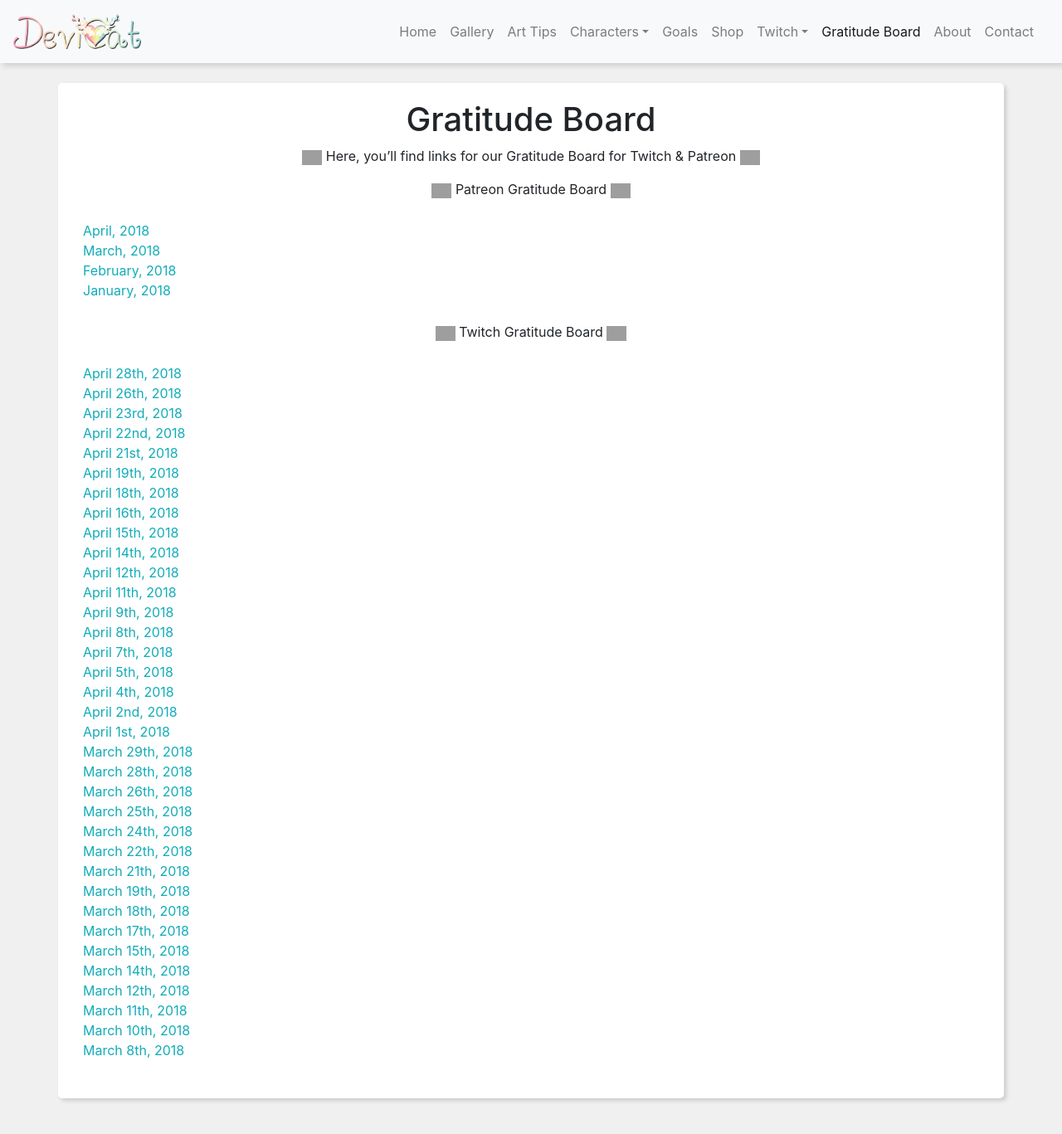
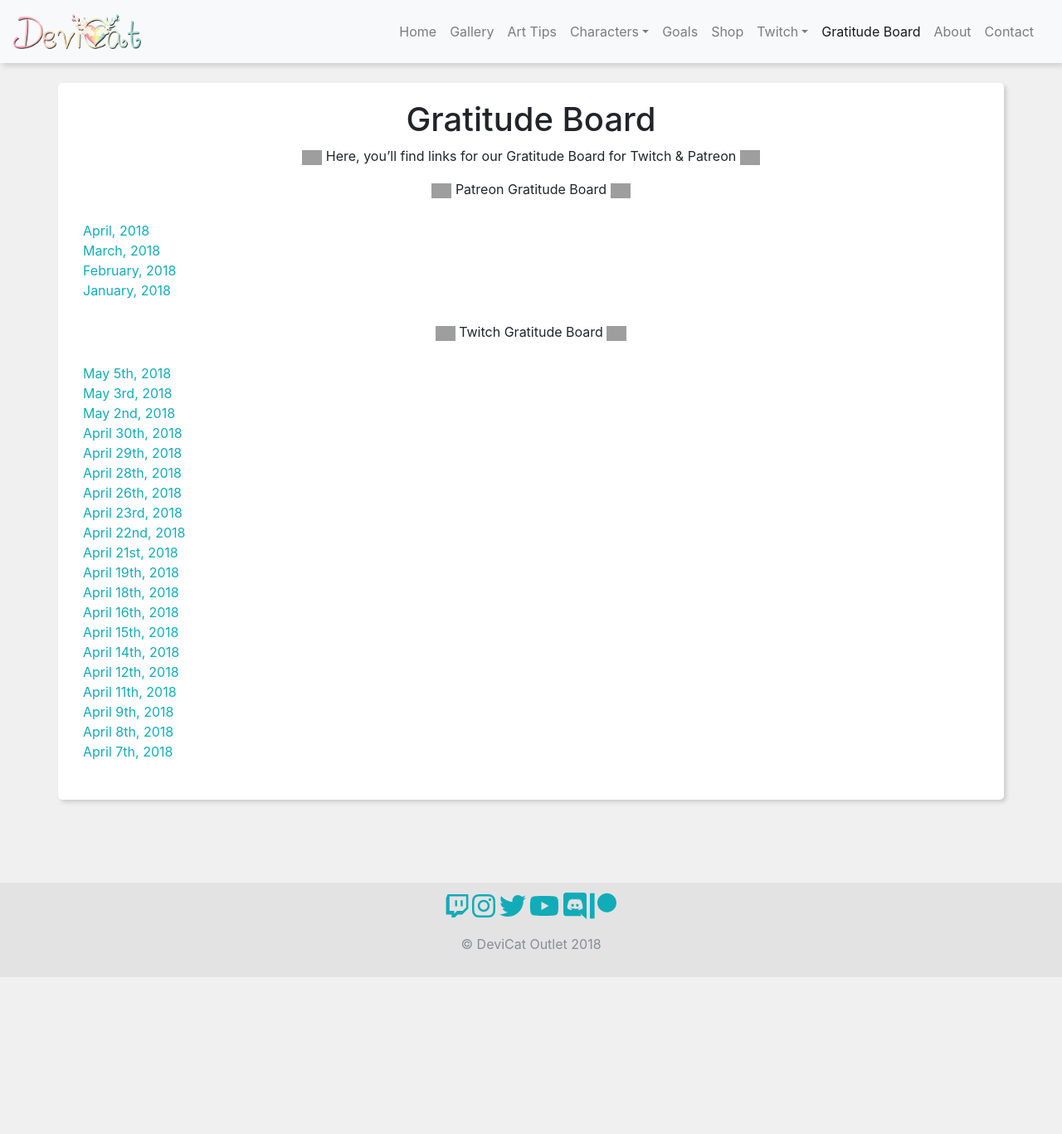
Before and after one commit to DeviCatOutlet/devicatoutlet.github.io, a Jekyll site: the page built from gratitudeboard.md, in a window 1280 px wide and 1400 px high. Shown: the top 1367 px of the window at 83% size. Built offline with Jekyll 4.4.1, drawn with Linux system fonts in a browser that asks for light colours; nearby versions of some CDN libraries; our own code applies the rules of GitHub Pages for plain Markdown files; grey boxes are pictures that could not be loaded.

Commit message:
Update Gratitude Board

```diff
--- a/gratitudeboard.md
+++ b/gratitudeboard.md
@@ -17,6 +17,13 @@
 
 
 
+
+
+* [May 5th, 2018](https://twitter.com/DeviCatOutlet/status/992936698765041664)
+* [May 3rd, 2018](https://twitter.com/DeviCatOutlet/status/992213881669013504)
+* [May 2nd, 2018](https://twitter.com/DeviCatOutlet/status/991857667567181824)
+* [April 30th, 2018](https://twitter.com/DeviCatOutlet/status/991127391027322881)
+* [April 29th, 2018](https://twitter.com/DeviCatOutlet/status/990766305124016128)
 * [April 28th, 2018](https://twitter.com/DeviCatOutlet/status/990405340456988679)
 * [April 26th, 2018](https://twitter.com/DeviCatOutlet/status/989678443934646272)
 * [April 23rd, 2018](https://twitter.com/DeviCatOutlet/status/988590985457405952)
@@ -32,23 +39,3 @@
 * [April 9th, 2018](https://twitter.com/DeviCatOutlet/status/983516329289412608)
 * [April 8th, 2018](https://twitter.com/DeviCatOutlet/status/983152886350827520)
 * [April 7th, 2018](https://twitter.com/DeviCatOutlet/status/982792374865801216)
-* [April 5th, 2018](https://twitter.com/DeviCatOutlet/status/982070800315551746)
-* [April 4th, 2018](https://twitter.com/DeviCatOutlet/status/981706776553799680)
-* [April 2nd, 2018](https://twitter.com/DeviCatOutlet/status/980980210081456129)
-* [April 1st, 2018](https://twitter.com/DeviCatOutlet/status/980615400177176576)
-* [March 29th, 2018](https://twitter.com/DeviCatOutlet/status/979536131481112578)
-* [March 28th, 2018](https://twitter.com/DeviCatOutlet/status/979167321032921088)
-* [March 26th, 2018](https://twitter.com/DeviCatOutlet/status/978444199350685696)
-* [March 25th, 2018](https://twitter.com/DeviCatOutlet/status/978080474471034880)
-* [March 24th, 2018](https://twitter.com/DeviCatOutlet/status/977720027804852224)
-* [March 22th, 2018](https://twitter.com/DeviCatOutlet/status/976993912161259522)
-* [March 21th, 2018](https://twitter.com/DeviCatOutlet/status/976632173586509825)
-* [March 19th, 2018](https://twitter.com/DeviCatOutlet/status/975908547589525506)
-* [March 18th, 2018](https://twitter.com/DeviCatOutlet/status/975542794990379013)
-* [March 17th, 2018](https://twitter.com/DeviCatOutlet/status/975183978515791874)
-* [March 15th, 2018](https://twitter.com/DeviCatOutlet/status/974465327743537152)
-* [March 14th, 2018](https://twitter.com/DeviCatOutlet/status/974303842857865222)
-* [March 12th, 2018](https://twitter.com/DeviCatOutlet/status/973369591236874240)
-* [March 11th, 2018](https://twitter.com/DeviCatOutlet/status/973006762390507520)
-* [March 10th, 2018](https://twitter.com/DeviCatOutlet/status/972660628748980224)
-* [March 8th, 2018](https://twitter.com/DeviCatOutlet/status/971935807794753536)
```
